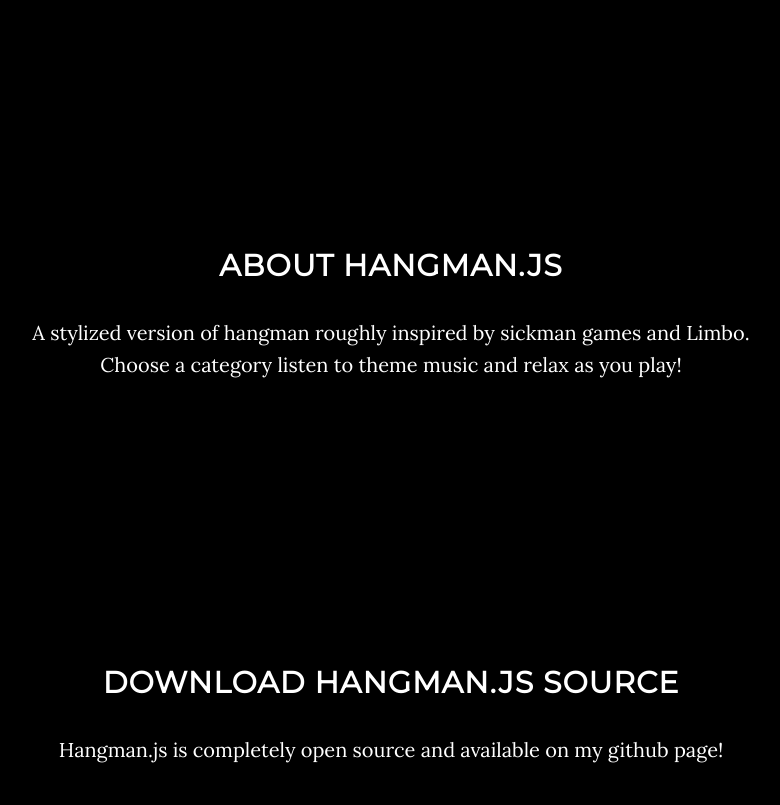
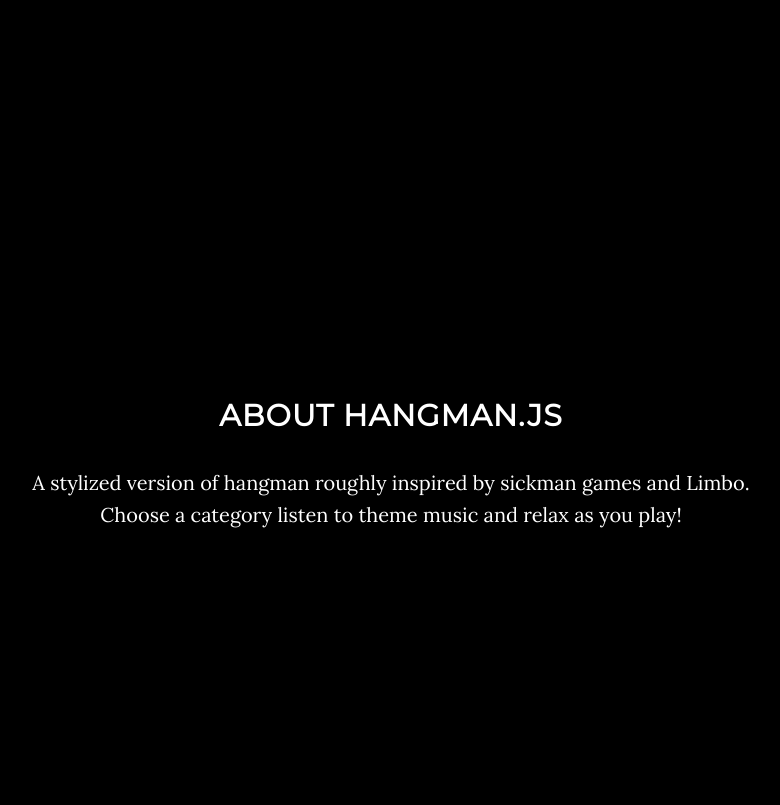
Before and after one commit to 010josh010/Hangman, a PHP site: page / in a window 1280 px wide. Shown: the part 701-1506 px from the top of the page, without its empty margins (249-1029 px from the left). Run offline with PHP 8.4, Linux system fonts and the light colour scheme; some libraries are stand-ins or nearby versions.

Commit message:
hangman.css update

```diff
--- a/hangman.css
+++ b/hangman.css
@@ -109,10 +109,11 @@
 .dropdown-menu{
     font-family: 'Montserrat',cursive;
     cursor:pointer;
+    margin-bottom: 50px;
 }
 
 #about{
-    margin-top:100px;
+    margin-top:250px;
 }
 
 #download{
```
